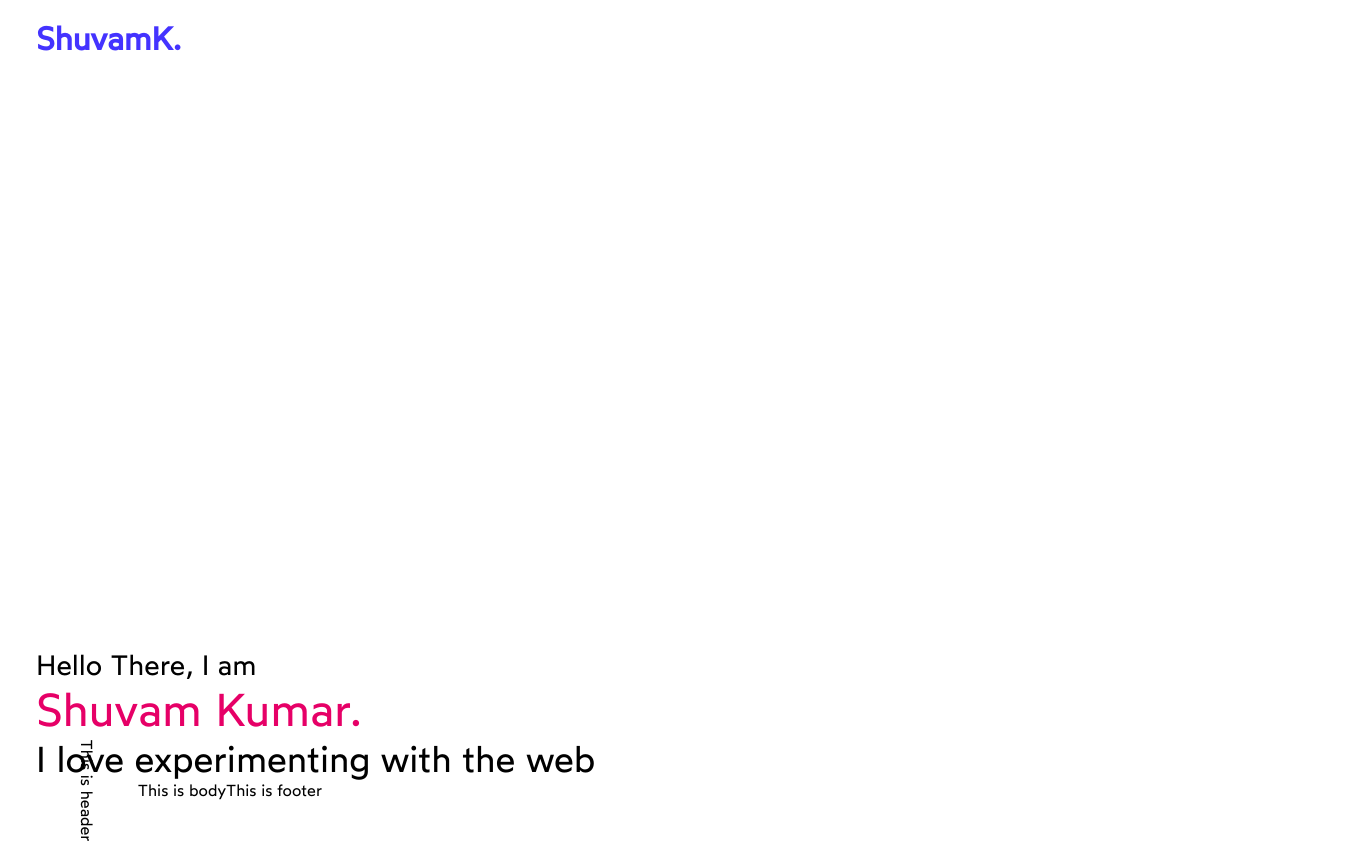
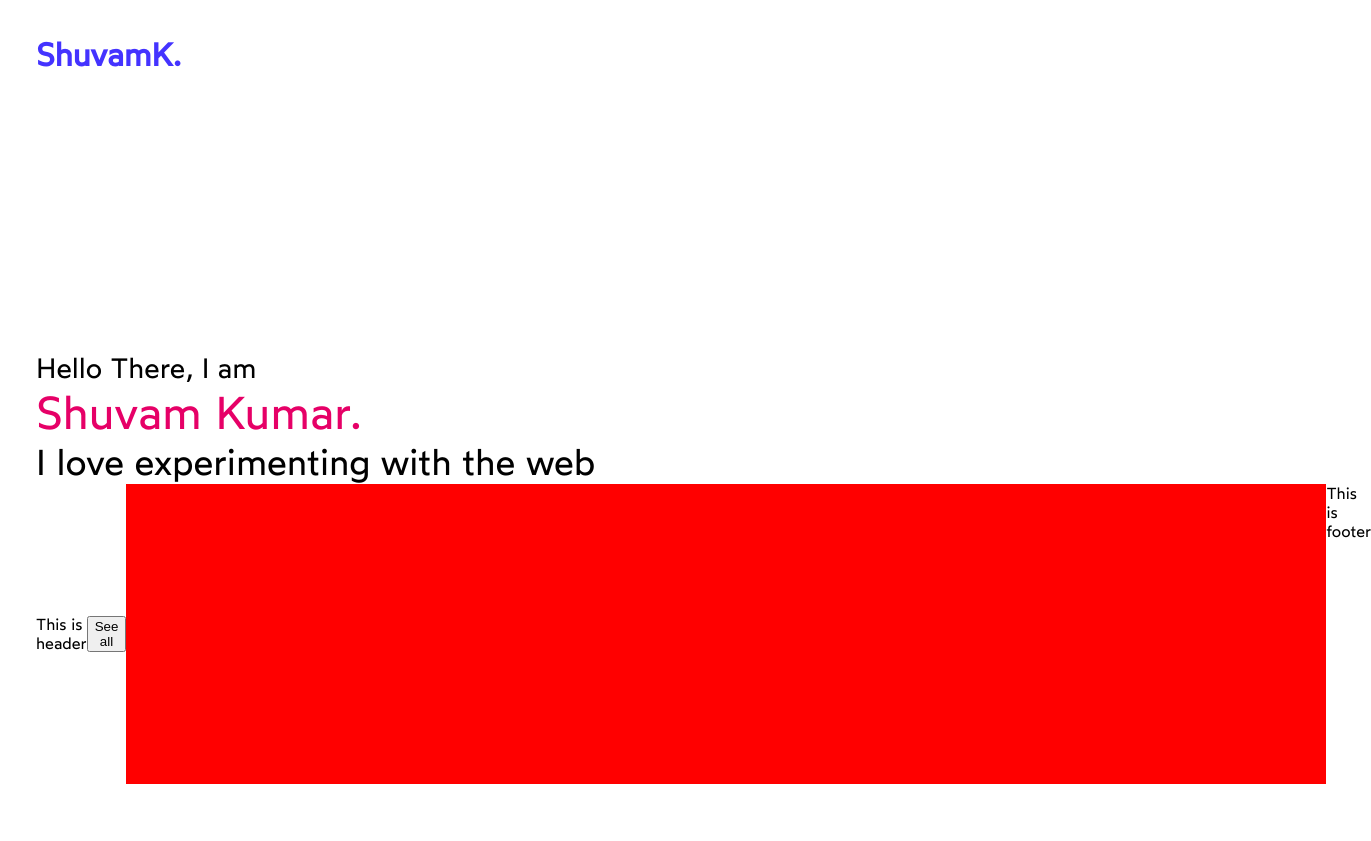
Before and after one commit to shuvamk/shuvamk.github.io, a Next.js app: page / in a window 1280 px wide. Shown: the whole page, 1371 px wide, since content can reach past the window. After the commit the page ends 800 px from the top, so only its background shows below. Built offline with nearby package versions, Linux system fonts and the light colour scheme.

Commit message:
Added react slick

```diff
--- a/components/home/home.module.css
+++ b/components/home/home.module.css
@@ -5,5 +5,5 @@
   height: 100vh;
   display: flex;
   flex-direction: column;
-  padding-inline: 16px;
+  padding: 16px;
 }
--- a/components/home/mainfold/blogs/blogCard.js
+++ b/components/home/mainfold/blogs/blogCard.js
@@ -1,12 +1,8 @@
-import React from 'react'
-import styles
+import React from "react";
+import styles from "./blogCard.module.css";
 
 function BlogCard() {
-    return (
-        <div>
-
-        </div>
-    )
+  return <div className={styles.blogCard}></div>;
 }
 
-export default BlogCard
+export default BlogCard;
--- /dev/null
+++ b/components/home/mainfold/blogs/blogCard.module.css
@@ -0,0 +1,5 @@
+.blogCard {
+  height: 300px;
+  width: 300px;
+  background-color: red;
+}
--- a/components/home/mainfold/blogs/blogs.js
+++ b/components/home/mainfold/blogs/blogs.js
@@ -1,11 +1,21 @@
 import React from "react";
+import BlogCard from "./blogCard";
 import styles from "./blogs.module.css";
 
 function Blogs() {
   return (
     <div className={styles.blogs}>
-      <div className={styles.header}>This is header</div>
-      <div className={styles.body}>This is body</div>
+      <div className={styles.header}>
+        <span> This is header</span>
+
+        <button>See all</button>
+      </div>
+      <div className={styles.body}>
+        <BlogCard />
+        <BlogCard />
+        <BlogCard />
+        <BlogCard />
+      </div>
       <div className={styles.footer}>This is footer</div>
     </div>
   );
--- a/components/home/mainfold/blogs/blogs.module.css
+++ b/components/home/mainfold/blogs/blogs.module.css
@@ -1,6 +1,13 @@
 .blogs {
   display: flex;
+  justify-content: space-between;
 }
 .header {
-  transform: rotate(90deg);
+  display: flex;
+  justify-content: center;
+  align-items: center;
 }
+
+.body {
+  display: flex;
+}
--- a/package.json
+++ b/package.json
@@ -11,6 +11,7 @@
   "dependencies": {
     "next": "10.1.3",
     "react": "17.0.2",
-    "react-dom": "17.0.2"
+    "react-dom": "17.0.2",
+    "react-slick": "^0.28.1"
   }
 }
```
Also changed, not shown: 1 other file (tests, documents, lock files or other folders).
